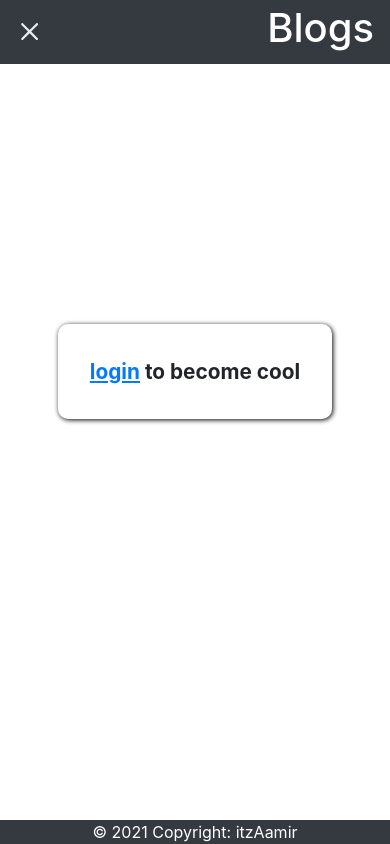
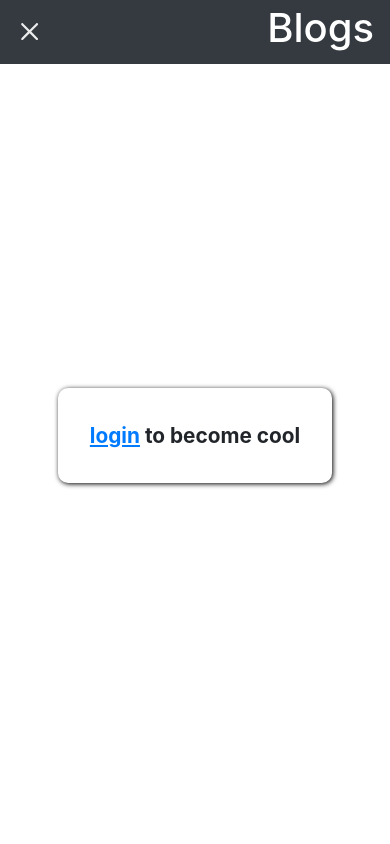
Before and after one commit to itzAamir/blog-app, a React (Create React App) app in the folder client/: page /blogs/1 in a window 390 px wide. Built offline with nearby package versions, Linux system fonts and the light colour scheme; no server answers.

Commit message:
added margin in profile-section

```diff
--- a/client/src/components/home/home.css
+++ b/client/src/components/home/home.css
@@ -176,8 +176,8 @@ footer {
       width: 100%;
       position: fixed;
       top: 0;
-      left: 0;
       height: 100vh;
+      margin-top: 4rem;
    }
 
    .main-section {
```
